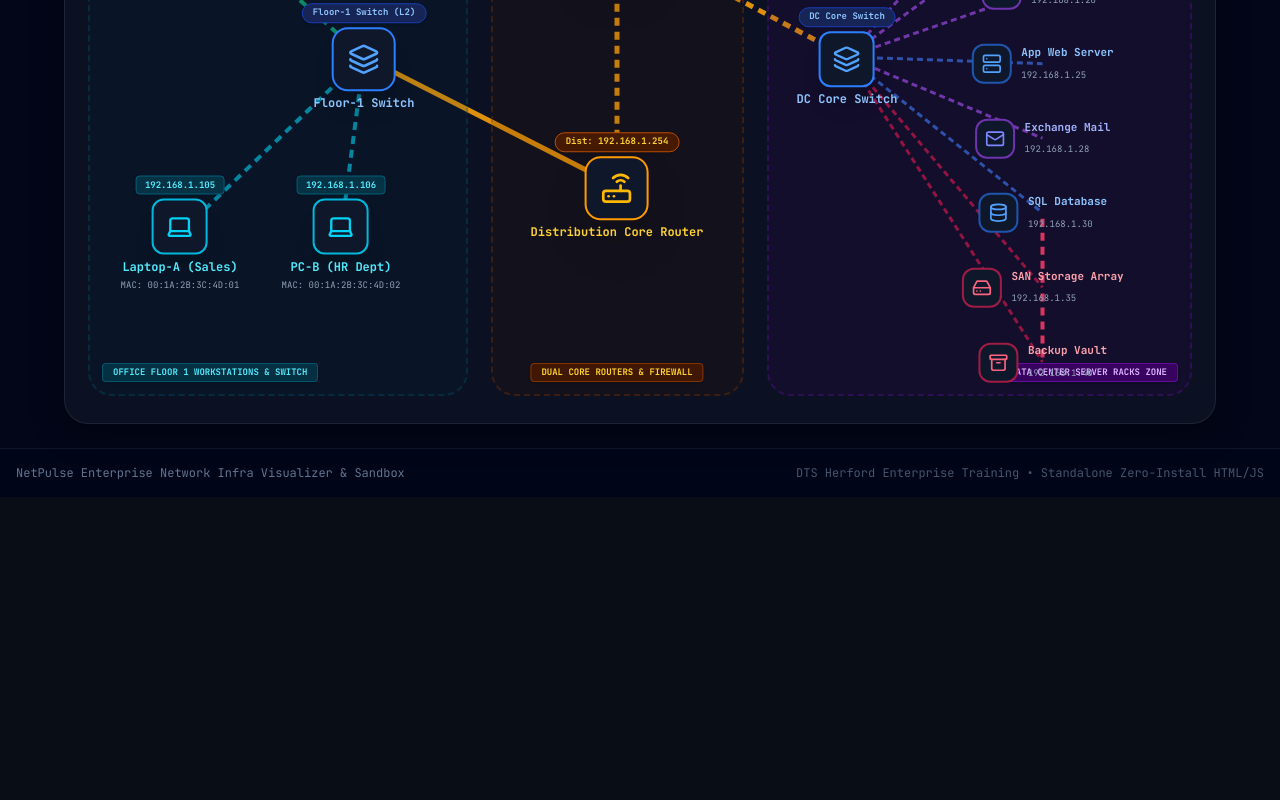
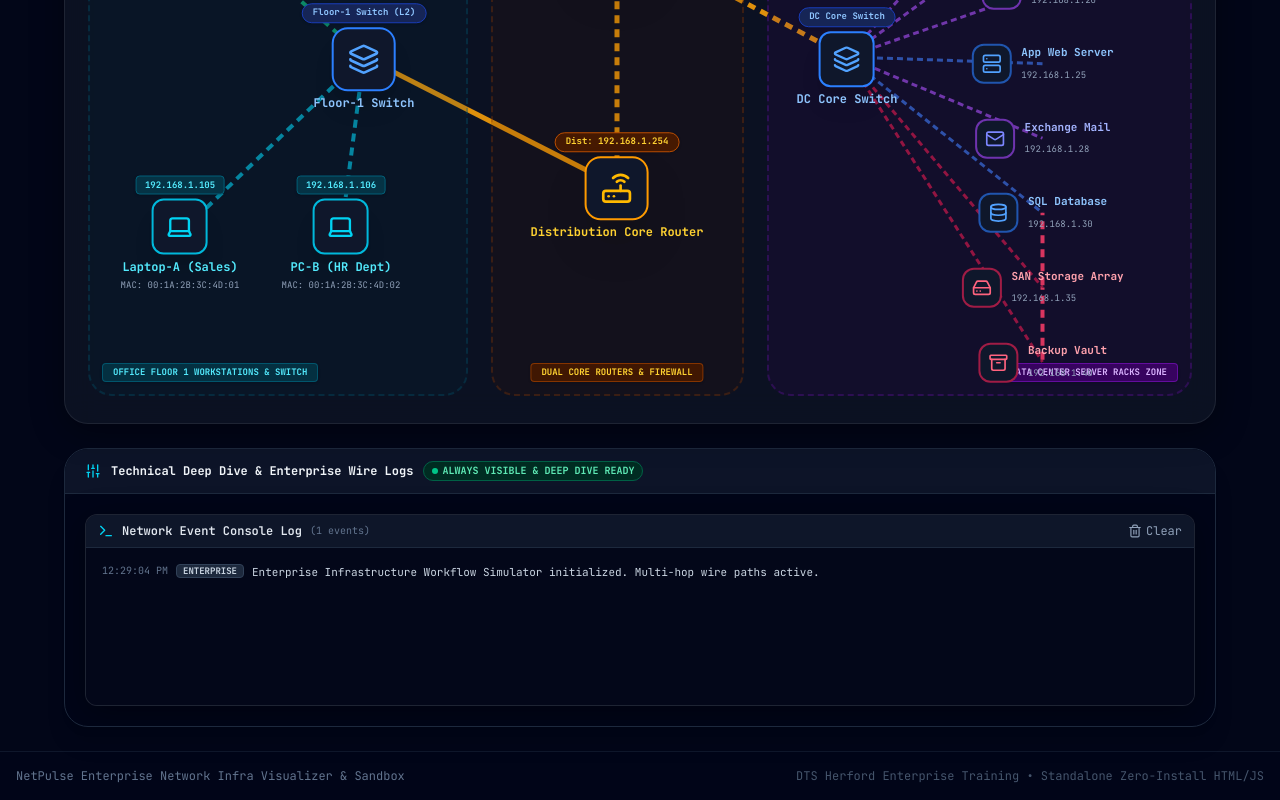
Before and after one commit to aessabiri/interactive_networking, a React (Vite) app: page / in a window 1280 px wide. Shown: the part 673-1473 px from the top of the page. Before the commit the page ends 1170 px from the top, so only its background shows below. Built offline with nearby package versions, Linux system fonts and the light colour scheme.

Commit message:
style: make all technical detail widgets, wire logs, and inspectors always expanded and visible across all modes without collapse mechanism

```diff
--- a/src/components/active-directory/ADModule.jsx
+++ b/src/components/active-directory/ADModule.jsx
@@ -758,9 +758,8 @@ export default function ADModule({ appMode = 'clean' }) {
         </div>
       </div>
 
-      {/* SIDE-BY-SIDE TICKET CACHE SUMMARY & LOGS (DETAILED MODE ONLY) */}
-      {(appMode === 'detailed' || appMode === 'expert') && (
-        <SlideOutInspector title="Slide Out Technical Deep Dive & Wire Logs">
+      {/* SIDE-BY-SIDE TICKET CACHE SUMMARY & LOGS */}
+      <SlideOutInspector title="Technical Deep Dive & Kerberos Ticket Cache Logs">
           <div className="grid grid-cols-1 md:grid-cols-2 gap-4 font-mono">
 
             {/* LEFT: LSA TICKET CACHE SUMMARY */}
@@ -805,7 +804,6 @@ export default function ADModule({ appMode = 'clean' }) {
             <TerminalLog logs={logs} onClear={() => setLogs([])} />
           </div>
         </SlideOutInspector>
-      )}
     </div>
   );
 }
--- a/src/components/common/EasyCard.jsx
+++ b/src/components/common/EasyCard.jsx
@@ -191,29 +191,20 @@ export function CleanInfoBanner(props) {
 }
 export const EasyInfoBanner = CleanInfoBanner;
 
-export function SlideOutInspector({ title = "Slide Out Technical Deep Dive & Wire Logs", children }) {
-  const [isOpen, setIsOpen] = useState(false);
-
+export function SlideOutInspector({ title = "Technical Deep Dive & Live Wire Logs", children }) {
   return (
-    <div className="rounded-3xl border border-slate-800 bg-slate-950/80 overflow-hidden transition-all duration-300 shadow-xl font-mono">
-      <button
-        onClick={() => setIsOpen(!isOpen)}
-        className="w-full px-5 py-3 bg-slate-900/90 hover:bg-slate-800/90 text-slate-300 text-xs font-bold flex items-center justify-between transition-colors cursor-pointer border-b border-slate-800"
-      >
+    <div className="rounded-3xl border border-slate-800 bg-slate-950/80 overflow-hidden transition-all duration-300 shadow-xl font-mono space-y-0">
+      <div className="w-full px-5 py-3 bg-slate-900/90 text-slate-300 text-xs font-bold flex items-center justify-between border-b border-slate-800">
         <div className="flex items-center gap-2.5">
           <Sliders className="w-4 h-4 text-cyan-400" />
           <span className="font-black text-slate-100">{title}</span>
-          <span className="px-2 py-0.5 rounded-full text-[10px] bg-cyan-950 text-cyan-300 border border-cyan-800 font-extrabold">
-            {isOpen ? 'Expanded' : 'Collapsed'}
+          <span className="px-2 py-0.5 rounded-full text-[10px] bg-emerald-950 text-emerald-300 border border-emerald-800 font-extrabold flex items-center gap-1">
+            <span className="w-1.5 h-1.5 rounded-full bg-emerald-400 animate-pulse"></span>
+            ALWAYS VISIBLE & DEEP DIVE READY
           </span>
         </div>
-        <div className="flex items-center gap-1.5 text-cyan-400 font-extrabold text-xs">
-          <span>{isOpen ? 'Hide Technical Details' : 'Slide Out Technical Details'}</span>
-          {isOpen ? <ChevronUp className="w-4 h-4" /> : <ChevronDown className="w-4 h-4 animate-bounce" />}
-        </div>
-      </button>
-
-      <div className={`transition-all duration-500 ease-in-out ${isOpen ? 'max-h-[1400px] opacity-100 p-5' : 'max-h-0 opacity-0 overflow-hidden p-0'}`}>
+      </div>
+      <div className="p-5">
         {children}
       </div>
     </div>
--- a/src/components/dhcp/DHCPModule.jsx
+++ b/src/components/dhcp/DHCPModule.jsx
@@ -754,9 +754,8 @@ export default function DHCPModule({ appMode = 'clean' }) {
         )}
       </div>
 
-      {/* TECHNICAL INSPECTOR & EVENT LOGS (DETAILED MODE ONLY) */}
-      {(appMode === 'detailed' || appMode === 'expert') && (
-        <SlideOutInspector title="Slide Out Technical Deep Dive & Wire Logs">
+      {/* TECHNICAL INSPECTOR & EVENT LOGS */}
+      <SlideOutInspector title="Technical Deep Dive & DHCP Protocol Logs">
         <div className="space-y-4">
 
           {/* OS CLI COMMANDS & PACKET PAYLOAD INSPECTOR */}
@@ -860,7 +859,6 @@ export default function DHCPModule({ appMode = 'clean' }) {
           <TerminalLog logs={logs} onClear={() => setLogs([])} />
         </div>
       </SlideOutInspector>
-      )}
     </div>
   );
 }
--- a/src/components/dns/DNSModule.jsx
+++ b/src/components/dns/DNSModule.jsx
@@ -734,10 +734,9 @@ export default function DNSModule({ appMode = 'clean' }) {
         )}
       </div>
 
-      {/* TECHNICAL PACKET INSPECTOR & EVENT LOGS (DETAILED MODE ONLY) */}
-      {(appMode === 'detailed' || appMode === 'expert') && (
-        <SlideOutInspector title="Slide Out Technical Deep Dive & Wire Logs">
-          <div className="grid grid-cols-1 md:grid-cols-2 gap-4 font-mono">
+      {/* TECHNICAL PACKET INSPECTOR & EVENT LOGS */}
+      <SlideOutInspector title="Technical Deep Dive & DNS Packet Logs">
+        <div className="grid grid-cols-1 md:grid-cols-2 gap-4 font-mono">
 
             {/* LEFT COLUMN: LIVE REAL-TIME PACKET CONTENT INSPECTOR */}
             <div className="glass-panel p-5 rounded-3xl border border-slate-800 space-y-3 font-mono text-xs shadow-xl">
@@ -797,7 +796,6 @@ export default function DNSModule({ appMode = 'clean' }) {
             <TerminalLog logs={logs} onClear={() => setLogs([])} />
           </div>
         </SlideOutInspector>
-      )}
     </div>
   );
 }
--- a/src/components/enterprise/EnterpriseModule.jsx
+++ b/src/components/enterprise/EnterpriseModule.jsx
@@ -630,12 +630,10 @@ export default function EnterpriseModule({ appMode = 'clean' }) {
         )}
       </div>
 
-      {/* TERMINAL EVENT LOGS (DETAILED MODE ONLY) */}
-      {(appMode === 'detailed' || appMode === 'expert') && (
-        <SlideOutInspector title="Slide Out Technical Deep Dive & Enterprise Wire Logs">
-          <TerminalLog logs={logs} onClear={() => setLogs([])} />
-        </SlideOutInspector>
-      )}
+      {/* TERMINAL EVENT LOGS */}
+      <SlideOutInspector title="Technical Deep Dive & Enterprise Wire Logs">
+        <TerminalLog logs={logs} onClear={() => setLogs([])} />
+      </SlideOutInspector>
     </div>
   );
 }
--- a/src/components/firewall/FirewallVPNModule.jsx
+++ b/src/components/firewall/FirewallVPNModule.jsx
@@ -1112,12 +1112,10 @@ export default function FirewallVPNModule({ appMode = 'clean' }) {
         </div>
       )}
 
-      {/* TERMINAL EVENT LOGS (DETAILED MODE ONLY) */}
-      {(appMode === 'detailed' || appMode === 'expert') && (
-        <SlideOutInspector title="Slide Out Technical Deep Dive & Wire Logs">
-          <TerminalLog logs={logs} onClear={() => setLogs([])} />
-        </SlideOutInspector>
-      )}
+      {/* TERMINAL EVENT LOGS */}
+      <SlideOutInspector title="Technical Deep Dive & Firewall Wire Logs">
+        <TerminalLog logs={logs} onClear={() => setLogs([])} />
+      </SlideOutInspector>
     </div>
   );
 }
--- a/src/components/lan/LANModule.jsx
+++ b/src/components/lan/LANModule.jsx
@@ -718,10 +718,9 @@ export default function LANModule({ appMode = 'clean' }) {
         </div>
       </div>
 
-      {/* CAM TABLE SUMMARY & LOGS (DETAILED MODE ONLY) */}
-      {(appMode === 'detailed' || appMode === 'expert') && (
-        <SlideOutInspector title="Slide Out Technical Deep Dive & Wire Logs">
-          <div className="grid grid-cols-1 md:grid-cols-2 gap-4 font-mono">
+      {/* CAM TABLE SUMMARY & LOGS */}
+      <SlideOutInspector title="Technical Deep Dive & Switch CAM / ARP Table Logs">
+        <div className="grid grid-cols-1 md:grid-cols-2 gap-4 font-mono">
 
             {/* LEFT: SWITCH CAM TABLE & HOST ARP TABLE */}
             <div className="glass-panel p-5 rounded-3xl border border-slate-800 space-y-3 font-mono text-xs shadow-xl">
@@ -780,7 +779,6 @@ export default function LANModule({ appMode = 'clean' }) {
             <TerminalLog logs={logs} onClear={() => setLogs([])} />
           </div>
         </SlideOutInspector>
-      )}
     </div>
   );
 }
--- a/src/components/mail/MailModule.jsx
+++ b/src/components/mail/MailModule.jsx
@@ -912,9 +912,8 @@ export default function MailModule({ appMode = 'clean' }) {
         )}
       </div>
 
-      {/* STEP INSPECTION CARDS & LOGS (DETAILED MODE ONLY) */}
-      {(appMode === 'detailed' || appMode === 'expert') && (
-        <SlideOutInspector title="Slide Out Technical Deep Dive & Wire Logs">
+      {/* STEP INSPECTION CARDS & LOGS */}
+      <SlideOutInspector title="Technical Deep Dive & Mail Server Protocol Logs">
         <div className="space-y-4">
           <div className="grid grid-cols-1 md:grid-cols-4 gap-3 font-mono">
             {(domainMode === 'cross' ? [1, 2, 3, 4] : [1, 2, 3]).map((stepNum) => {
@@ -941,7 +940,6 @@ export default function MailModule({ appMode = 'clean' }) {
           <TerminalLog logs={logs} onClear={() => setLogs([])} />
         </div>
       </SlideOutInspector>
-      )}
     </div>
   );
 }
--- a/src/components/sandbox/NetworkSandbox.jsx
+++ b/src/components/sandbox/NetworkSandbox.jsx
@@ -1525,9 +1525,8 @@ export default function NetworkSandbox({ appMode = 'clean' }) {
           })}
         </div>
 
-        {/* LIVE PACKET CONTENT INSPECTOR PANEL (DETAILED MODE ONLY) */}
-        {(appMode === 'detailed' || appMode === 'expert') && (
-          <SlideOutInspector title="Slide Out Sandbox Technical Deep Dive & Wire Logs">
+        {/* LIVE PACKET CONTENT INSPECTOR PANEL & LOGS */}
+        <SlideOutInspector title="Technical Deep Dive & Sandbox Live Wire Logs">
           <div className="space-y-4">
             <div className="p-4 bg-slate-950/95 rounded-2xl border border-slate-800 space-y-3 font-mono text-xs shadow-xl">
               <div className="flex items-center justify-between border-b border-slate-800/80 pb-2">
@@ -1582,7 +1581,6 @@ export default function NetworkSandbox({ appMode = 'clean' }) {
             <TerminalLog logs={logs} onClear={() => setLogs([])} />
           </div>
         </SlideOutInspector>
-        )}
       </div>
     </div>
   );
```
Lines whose indentation alone changed are shown as unchanged.
